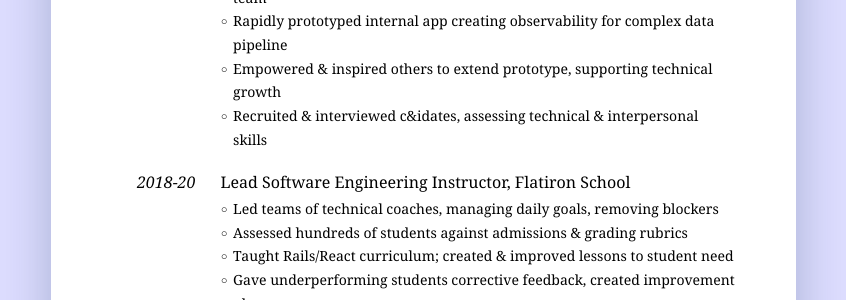
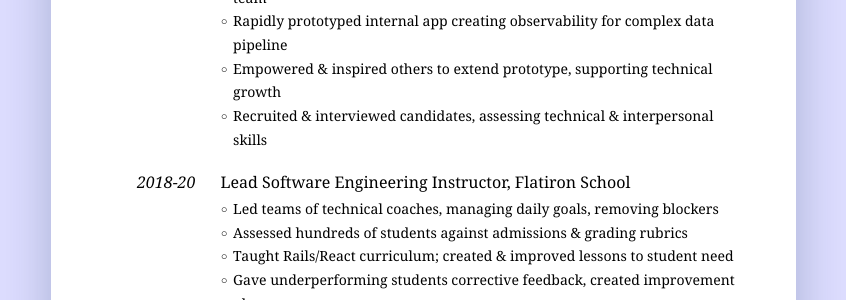
Before and after one commit to telegraham/resume, a Jekyll site: the page built from index.html, in a window 1280 px wide and 900 px high, scrolled down 739 px. Shown: the part 154-454 px from the top of the window, without its empty margins (217-1063 px from the left). Built offline with Jekyll 4.4.1, drawn with Linux system fonts in a browser that asks for light colours.

Commit message:
Update resume.json

```diff
--- a/_data/resume.json
+++ b/_data/resume.json
@@ -27,7 +27,7 @@
 				"Facilitated alignment & documentation of ways of working on new-formed team",
 				"Rapidly prototyped internal app creating observability for complex data pipeline",
 				"Empowered & inspired others to extend prototype, supporting technical growth",
-				"Recruited & interviewed c&idates, assessing technical & interpersonal skills",
+				"Recruited & interviewed candidates, assessing technical & interpersonal skills",
 			]
 		},
 		{
```
